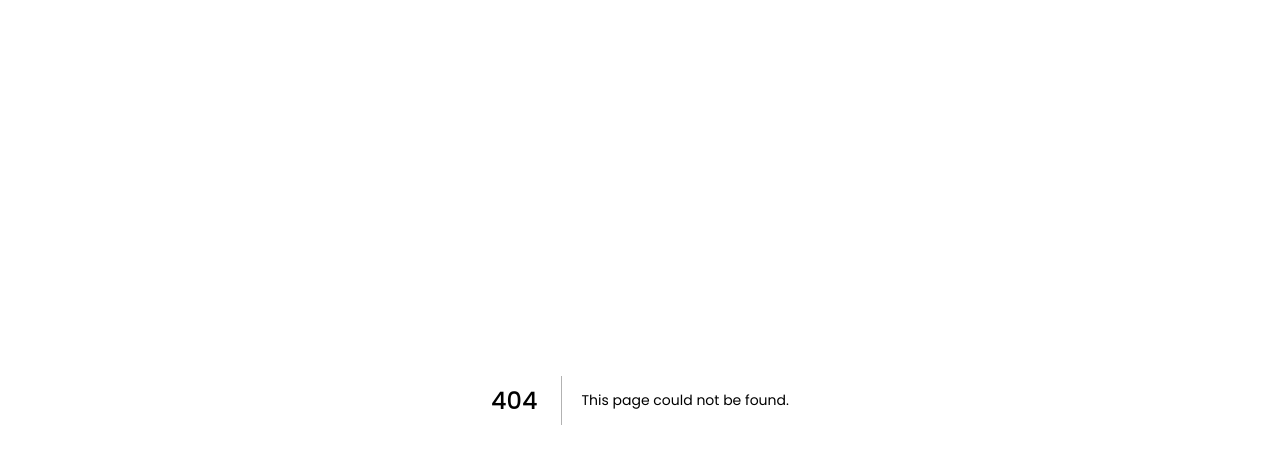
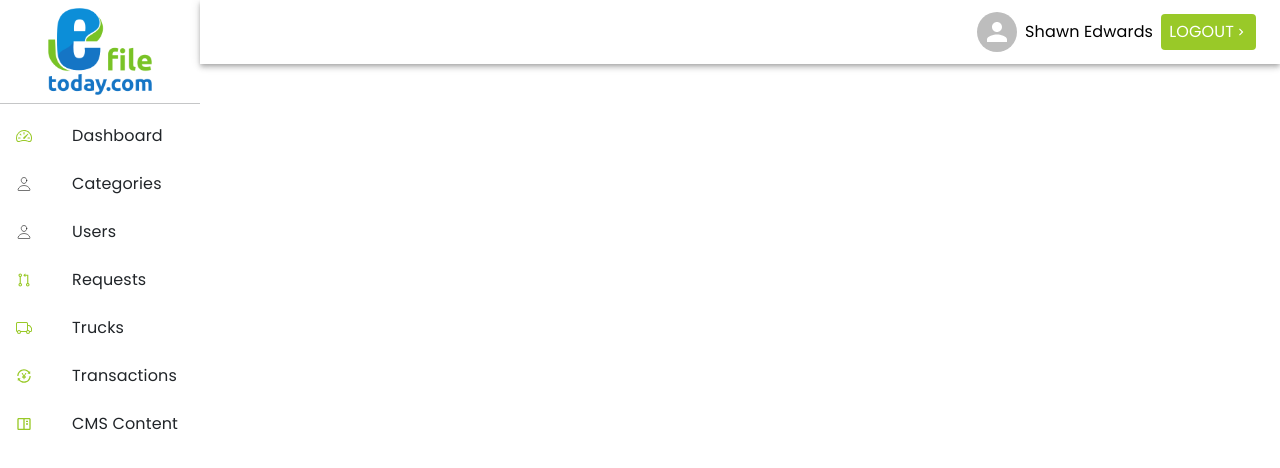
Before and after one commit to ShanuVashista/efiletoday, a Next.js app: page /admin/dashboard in a window 1280 px wide. Before the commit this address had no page. Shown: the top 468 px of the page. Built offline with nearby package versions, Linux system fonts and the light colour scheme.

Commit message:
admin dashboard

```diff
--- /dev/null
+++ b/components/AdminDashboard.tsx
@@ -0,0 +1,112 @@
+import * as React from "react";
+import Box from "@mui/material/Box";
+import Button from "@mui/material/Button";
+import List from "@mui/material/List";
+import Divider from "@mui/material/Divider";
+import ListItem from "@mui/material/ListItem";
+import ListItemIcon from "@mui/material/ListItemIcon";
+import ListItemText from "@mui/material/ListItemText";
+import {AppBar, Container, Typography, IconButton, Toolbar, Avatar, Grid} from "@mui/material";
+import logo from "../public/Fin_E-fileLogo.png";
+import Image from "next/image";
+import Link from "next/link";
+import {IoPersonOutline} from "react-icons/io5";
+import {BsSpeedometer2, BsTruck} from "react-icons/bs";
+import {AiOutlinePullRequest, AiOutlineTransaction} from "react-icons/ai";
+import {BiBookContent} from "react-icons/bi";
+import {MdOutlineKeyboardArrowRight} from "react-icons/md";
+
+export default function AdminDashboard (){
+    const menuList = [
+        {
+            menuItem: "Dashboard",
+            icon: <BsSpeedometer2 fill="#99C928"/>
+        },
+        {
+            menuItem: "Categories",
+            icon: <IoPersonOutline fill="#99C928"/>
+        },
+        {
+            menuItem: "Users",
+            icon: <IoPersonOutline fill="#99C928"/>
+        },
+        {
+            menuItem: "Requests",
+            icon: <AiOutlinePullRequest fill="#99C928"/>
+        },
+        {
+            menuItem: "Trucks",
+            icon: <BsTruck fill="#99C928"/>
+        },
+        {
+            menuItem: "Transactions",
+            icon: <AiOutlineTransaction fill="#99C928"/>
+        },
+        {
+            menuItem: "CMS Content",
+            icon: <BiBookContent fill="#99C928"/>
+        },
+    ];
+
+    return (
+        <>
+            <Grid container direction="row">
+                <Grid item>
+                    <Box
+                        width={200}
+                        role="presentation"
+                    >
+                        <List>
+                            <ListItem button className="p-5 pt-0 pb-0">
+                                <Link href="#"><Image src={logo} height={100} width={120}/></Link>
+                            </ListItem>
+                        </List>
+                        <Divider />
+                        <List>
+                            {
+                                menuList.map((item) => (
+                                    <ListItem button key={item.menuItem}>
+                                        <ListItemIcon>
+                                            {item.icon}
+                                        </ListItemIcon>
+                                        <ListItemText primary={item.menuItem} />
+                                    </ListItem>
+                                ))
+                            }
+                        </List>
+                    </Box>
+                </Grid>
+                <Grid item xs>
+                    <AppBar position="static" style={{backgroundColor: "white"}}>
+                        <Container maxWidth="xl">
+                            <Toolbar disableGutters>
+                                <Box
+                                    sx={
+                                        {
+                                            flexGrow: 1,
+                                            display: {
+                                                xs: "none",
+                                                md: "flex"
+                                            }
+                                        }
+                                    }
+                                >
+                                </Box>
+                                <Box sx={{flexGrow: 0}}>
+                                    <IconButton sx={{p: 0}}>
+                                        <Avatar alt="Shawn Edwards" />
+                                        <Typography color="black" className="m-2">Shawn Edwards</Typography>
+                                        <Button style={{backgroundColor: "#99C928"}} >
+                                            <Typography color="white">Logout</Typography>
+                                            <MdOutlineKeyboardArrowRight fill="white"/>
+                                        </Button>
+                                    </IconButton>
+                                </Box>
+                            </Toolbar>
+                        </Container>
+                    </AppBar>
+                </Grid>
+            </Grid>
+        </>
+    );
+}
--- /dev/null
+++ b/pages/admin/dashboard.tsx
@@ -0,0 +1,10 @@
+import * as React from "react";
+import AdminDashboard from "../../components/AdminDashboard";
+
+const dashboard = () => {
+    return (
+        <AdminDashboard/>
+    );
+};
+
+export default dashboard;
```
